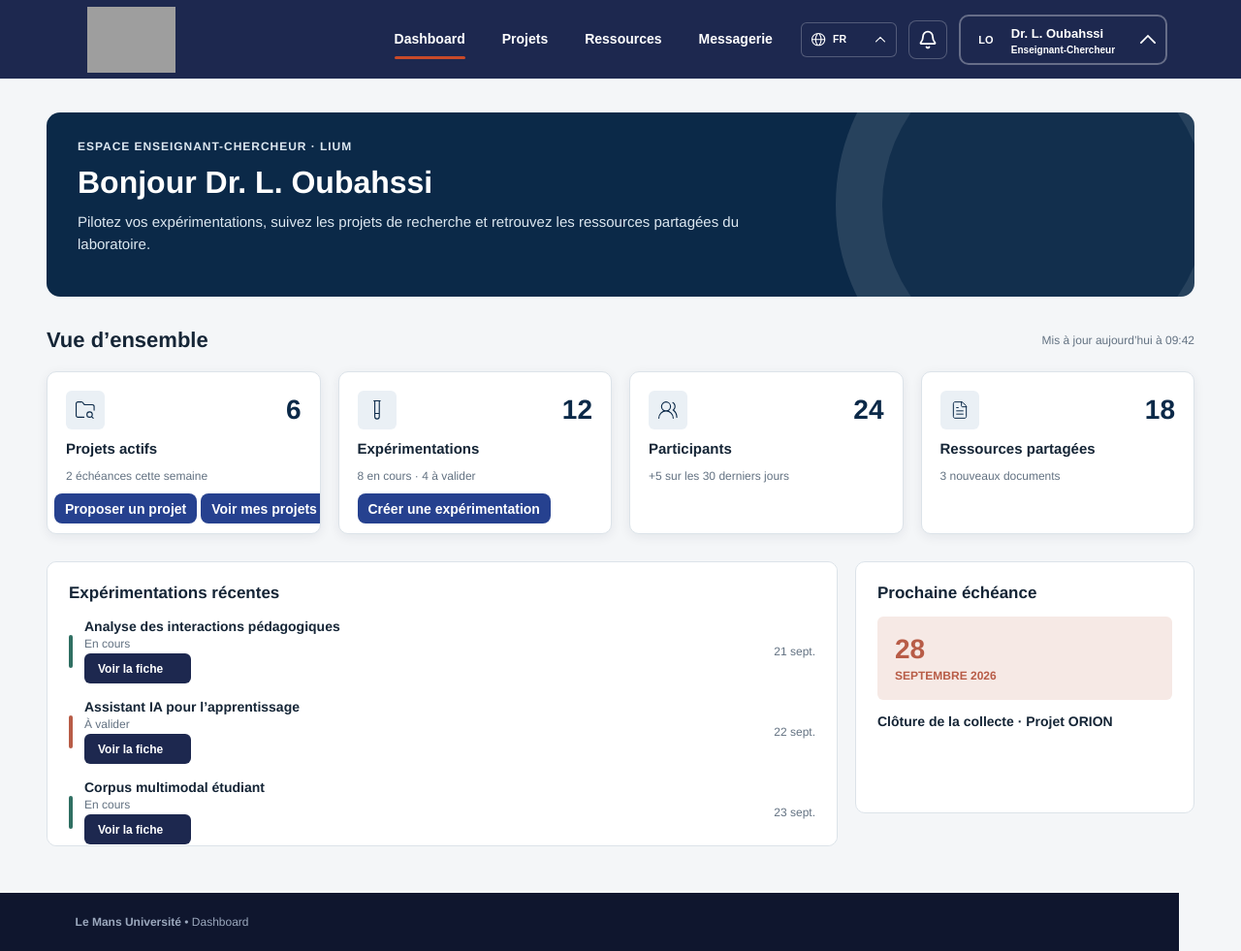
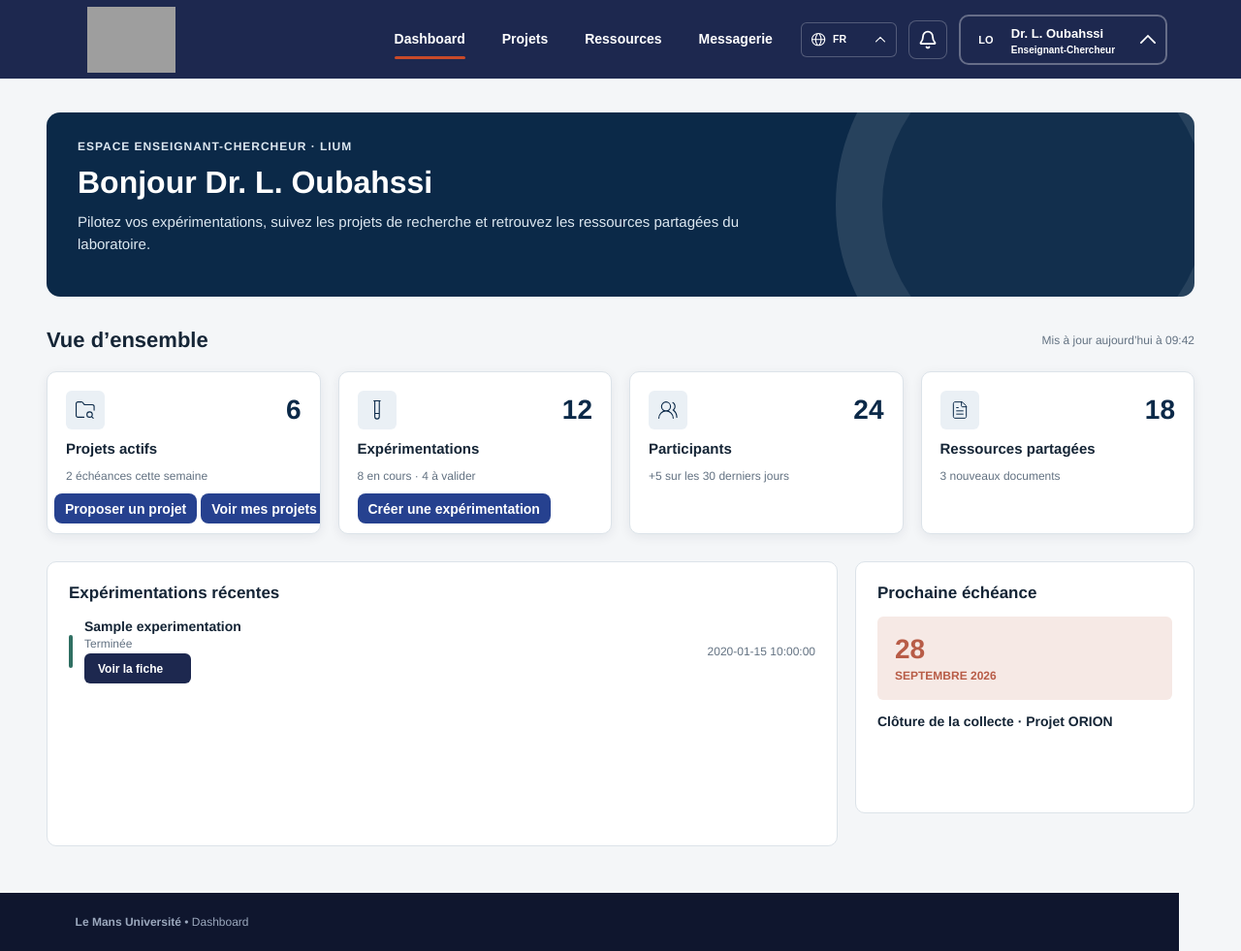
Before and after one commit to Margogne/SAE3.01, a PHP site: page /views/ECDashboard.php in a window 1280 px wide. Shown: the whole page at 97% size. Run offline with PHP 8.4, Linux system fonts and the light colour scheme; tables that the repository leaves empty or names only in its code hold one stand-in row (values such as "Sample post"); style sheets or scripts are compiled from the project's sources; some web fonts are replaced; grey boxes are pictures that could not be loaded.

Commit message:
réparage du php backend de ECCreateExp et ECDashboard

```diff
--- a/model/ECCreateExpModel.php
+++ b/model/ECCreateExpModel.php
@@ -1,9 +1,9 @@
 <?php
-echo var_dump($_POST);
+
 if(isset($_POST["titre_exp"]) && isset( $_POST["desc_exp"]) && isset($_POST["id_proj"])){
 
     insert_exp();
-    echo "eeeeeeeeeeeeeeeeeeeeeeeeeeeeeeeeeeeeeeeee";
+    echo var_dump($_POST);
 
 }
 function get_bdd()
--- a/views/ECDashboard.php
+++ b/views/ECDashboard.php
@@ -1,11 +1,16 @@
+<?php
+
+include("../model/ECDashboardModel.php") ?>
 <!doctype html>
 <html lang="fr">
+
 <head>
     <meta charset="UTF-8" />
     <meta name="viewport" content="width=device-width, initial-scale=1.0" />
     <title>Dashboard - Espace Enseignant-Chercheur · LIUM - Le Mans Université</title>
     <link rel="stylesheet" href="../style/ECDashboard.css" />
 </head>
+
 <body>
     <div class="app-shell">
         <?php
@@ -42,7 +47,7 @@
                         <h3>Projets actifs</h3>
                         <p>2 échéances cette semaine</p>
                         <div class="card-actions">
-                <button>Proposer un projet</button>
+                            <a href="ECCreateProject.php"><button>Proposer un projet</button></a>
                             <button>Voir mes projets</button>
                         </div>
                     </article>
@@ -57,7 +62,7 @@
                         <h3>Expérimentations</h3>
                         <p>8 en cours · 4 à valider</p>
                         <div class="card-actions">
-                <button>Créer une expérimentation</button>
+                            <a href="ECCreateExp.php"><button>Créer une expérimentation</button></a>
                         </div>
                     </article>
 
@@ -89,44 +94,26 @@
                 <article class="recent-card">
                     <h2>Expérimentations récentes</h2>
                     <div class="experiment-list">
+                        <?php foreach (get_experimentations() as $exp) { ?>
                             <div class="experiment-row">
                                 <span class="status-marker green" aria-hidden="true"></span>
                                 <div class="experiment-info">
-                  <h3>Analyse des interactions pédagogiques</h3>
-                  <p>En cours</p>
+                                    <h3><?php echo $exp['titre_exp']; ?></h3>
+                                    <p><?php $dateAjd = new DateTimeImmutable();
+                                    if (new DateTimeImmutable($exp['datefin_exp']) < $dateAjd) {
+                                        echo "Terminée";
+                                    } else {
+                                        echo "En cours";
+                                    }
+                                    ?></p>
                                     <button>
                                         <span>Voir la fiche</span>
                                         <span class="font-awesome" aria-hidden="true">&#xf061;</span>
                                     </button>
                                 </div>
-                <time>21 sept.</time>
+                                <time><?php echo $exp['datefin_exp']; ?></time>
                             </div>
-
-              <div class="experiment-row">
-                <span class="status-marker terracotta" aria-hidden="true"></span>
-                <div class="experiment-info">
-                  <h3>Assistant IA pour l’apprentissage</h3>
-                  <p>À valider</p>
-                  <button>
-                    <span>Voir la fiche</span>
-                    <span class="font-awesome" aria-hidden="true">&#xf061;</span>
-                  </button>
-                </div>
-                <time>22 sept.</time>
-              </div>
-
-              <div class="experiment-row">
-                <span class="status-marker green" aria-hidden="true"></span>
-                <div class="experiment-info">
-                  <h3>Corpus multimodal étudiant</h3>
-                  <p>En cours</p>
-                  <button>
-                    <span>Voir la fiche</span>
-                    <span class="font-awesome" aria-hidden="true">&#xf061;</span>
-                  </button>
-                </div>
-                <time>23 sept.</time>
-              </div>
+                        <?php } ?>
                     </div>
                 </article>
 
@@ -149,4 +136,5 @@
         </footer>
     </div>
 </body>
+
 </html>
```
Also changed, not shown: views/ECCreateExp.php (+16 -12 lines). Lines whose indentation alone changed are shown as unchanged.
